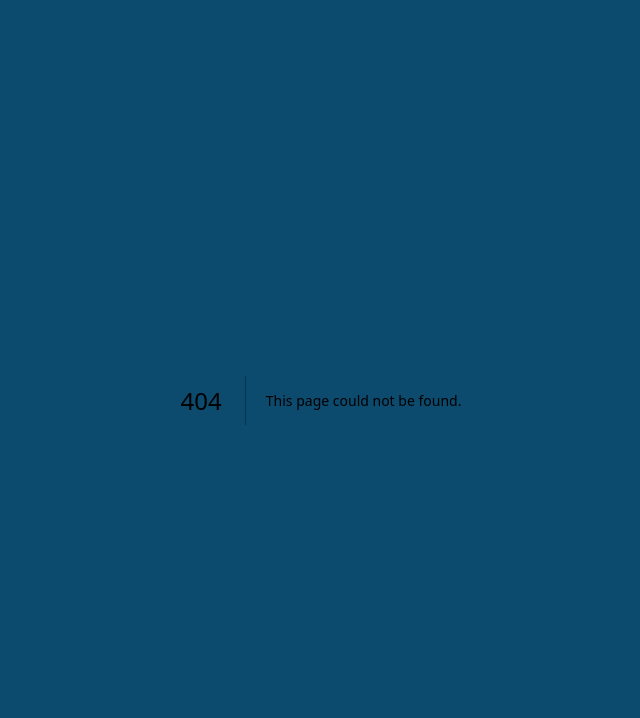
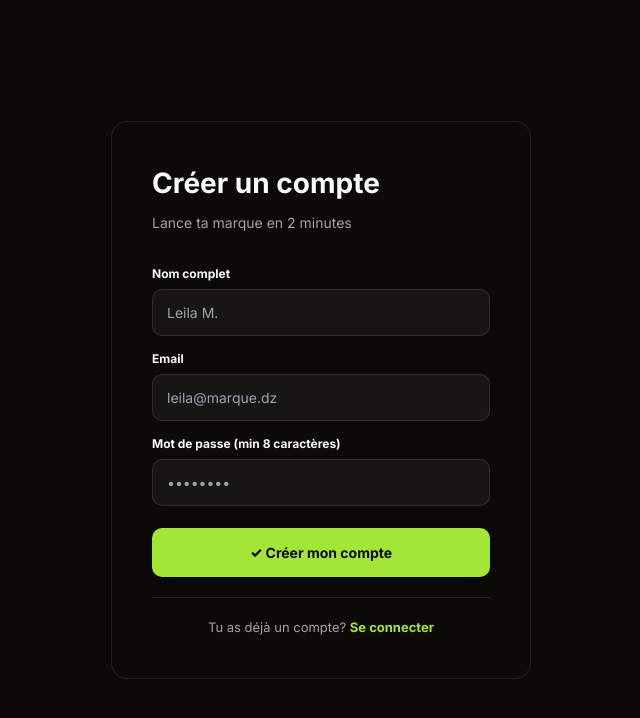
Before and after one commit to yakoumobi-sys/caractere.store, a Next.js app: page /auth/signup in a window 1280 px wide. Before the commit this address had no page. Shown: the top 718 px of the page, without its empty margins (319-959 px from the left). Built offline with nearby package versions, Linux system fonts and the light colour scheme.

Commit message:
Create page.tsx

```diff
--- /dev/null
+++ b/app/auth/signup/page.tsx
@@ -0,0 +1,213 @@
+'use client'
+
+import { useState } from 'react'
+import { useRouter } from 'next/navigation'
+import Link from 'next/link'
+import { supabaseClient } from '@/lib/supabase'
+
+const C = { black: '#0C0A09', white: '#FAFAF9', lime: '#A3E635', muted: '#A8A29E', red: '#EF4444' }
+
+export default function SignupPage() {
+  const router = useRouter()
+  const [email, setEmail] = useState('')
+  const [password, setPassword] = useState('')
+  const [fullName, setFullName] = useState('')
+  const [loading, setLoading] = useState(false)
+  const [error, setError] = useState('')
+  const [success, setSuccess] = useState(false)
+
+  const handleSignup = async (e: React.FormEvent) => {
+    e.preventDefault()
+    setLoading(true)
+    setError('')
+
+    try {
+      // Créer l'utilisateur
+      const { data, error: signUpError } = await supabaseClient.auth.signUp({
+        email,
+        password,
+        options: {
+          data: { full_name: fullName }
+        }
+      })
+
+      if (signUpError) {
+        setError(signUpError.message)
+        return
+      }
+
+      if (data?.user) {
+        setSuccess(true)
+        // Redirige vers le dashboard après 2s
+        setTimeout(() => {
+          router.push('/client/dashboard')
+        }, 2000)
+      }
+    } catch (err) {
+      setError('Erreur lors de l\'inscription. Réessaye.')
+    } finally {
+      setLoading(false)
+    }
+  }
+
+  return (
+    <div style={{
+      minHeight: '100vh',
+      background: C.black,
+      display: 'flex',
+      alignItems: 'center',
+      justifyContent: 'center',
+      padding: 16,
+    }}>
+      <div style={{
+        width: '100%',
+        maxWidth: 420,
+        background: C.black,
+        border: `1px solid rgba(250,250,249,.1)`,
+        borderRadius: 16,
+        padding: 40,
+      }}>
+        <h1 style={{ fontSize: 28, fontWeight: 900, marginBottom: 8, color: C.white }}>
+          Créer un compte
+        </h1>
+        <p style={{ color: C.muted, marginBottom: 32, fontSize: 14 }}>
+          Lance ta marque en 2 minutes
+        </p>
+
+        {success ? (
+          <div style={{
+            padding: 20,
+            background: `rgba(163,230,53,.1)`,
+            border: `1px solid ${C.lime}`,
+            borderRadius: 10,
+            color: C.lime,
+            textAlign: 'center',
+            fontSize: 14,
+            fontWeight: 700,
+          }}>
+            ✅ Compte créé! Redirection vers ton dashboard...
+          </div>
+        ) : (
+          <>
+            {error && (
+              <div style={{
+                padding: 12,
+                background: `rgba(239,68,68,.1)`,
+                border: `1px solid ${C.red}`,
+                borderRadius: 8,
+                color: C.red,
+                fontSize: 12,
+                marginBottom: 16,
+                fontWeight: 600,
+              }}>
+                {error}
+              </div>
+            )}
+
+            <form onSubmit={handleSignup} style={{ display: 'flex', flexDirection: 'column', gap: 14 }}>
+              <div>
+                <label style={{ display: 'block', fontSize: 12, fontWeight: 800, color: C.white, marginBottom: 6 }}>
+                  Nom complet
+                </label>
+                <input
+                  type="text"
+                  value={fullName}
+                  onChange={(e) => setFullName(e.target.value)}
+                  required
+                  style={{
+                    width: '100%',
+                    padding: '12px 14px',
+                    background: `rgba(250,250,249,.05)`,
+                    border: `1.5px solid rgba(250,250,249,.1)`,
+                    borderRadius: 10,
+                    color: C.white,
+                    fontSize: 14,
+                    fontFamily: 'inherit',
+                    boxSizing: 'border-box',
+                  }}
+                  placeholder="Leila M."
+                />
+              </div>
+
+              <div>
+                <label style={{ display: 'block', fontSize: 12, fontWeight: 800, color: C.white, marginBottom: 6 }}>
+                  Email
+                </label>
+                <input
+                  type="email"
+                  value={email}
+                  onChange={(e) => setEmail(e.target.value)}
+                  required
+                  style={{
+                    width: '100%',
+                    padding: '12px 14px',
+                    background: `rgba(250,250,249,.05)`,
+                    border: `1.5px solid rgba(250,250,249,.1)`,
+                    borderRadius: 10,
+                    color: C.white,
+                    fontSize: 14,
+                    fontFamily: 'inherit',
+                    boxSizing: 'border-box',
+                  }}
+                  placeholder="leila@marque.dz"
+                />
+              </div>
+
+              <div>
+                <label style={{ display: 'block', fontSize: 12, fontWeight: 800, color: C.white, marginBottom: 6 }}>
+                  Mot de passe (min 8 caractères)
+                </label>
+                <input
+                  type="password"
+                  value={password}
+                  onChange={(e) => setPassword(e.target.value)}
+                  required
+                  minLength={8}
+                  style={{
+                    width: '100%',
+                    padding: '12px 14px',
+                    background: `rgba(250,250,249,.05)`,
+                    border: `1.5px solid rgba(250,250,249,.1)`,
+                    borderRadius: 10,
+                    color: C.white,
+                    fontSize: 14,
+                    fontFamily: 'inherit',
+                    boxSizing: 'border-box',
+                  }}
+                  placeholder="••••••••"
+                />
+              </div>
+
+              <button
+                type="submit"
+                disabled={loading}
+                style={{
+                  width: '100%',
+                  padding: 14,
+                  background: loading ? '#525252' : C.lime,
+                  color: loading ? C.muted : C.black,
+                  border: 'none',
+                  borderRadius: 10,
+                  fontSize: 14,
+                  fontWeight: 800,
+                  cursor: loading ? 'not-allowed' : 'pointer',
+                  marginTop: 8,
+                  transition: 'all .2s',
+                }}
+              >
+                {loading ? '⏳ Création...' : '✓ Créer mon compte'}
+              </button>
+            </form>
+
+            <p style={{ textAlign: 'center', fontSize: 13, color: C.muted, marginTop: 20, borderTop: `1px solid rgba(250,250,249,.1)`, paddingTop: 20 }}>
+              Tu as déjà un compte?{' '}
+              <Link href="/auth/login" style={{ color: C.lime, fontWeight: 800, textDecoration: 'none' }}>
+                Se connecter
+              </Link>
+            </p>
+          </>
+        )}
+      </div>
+    </div>
+  )
+}
```
